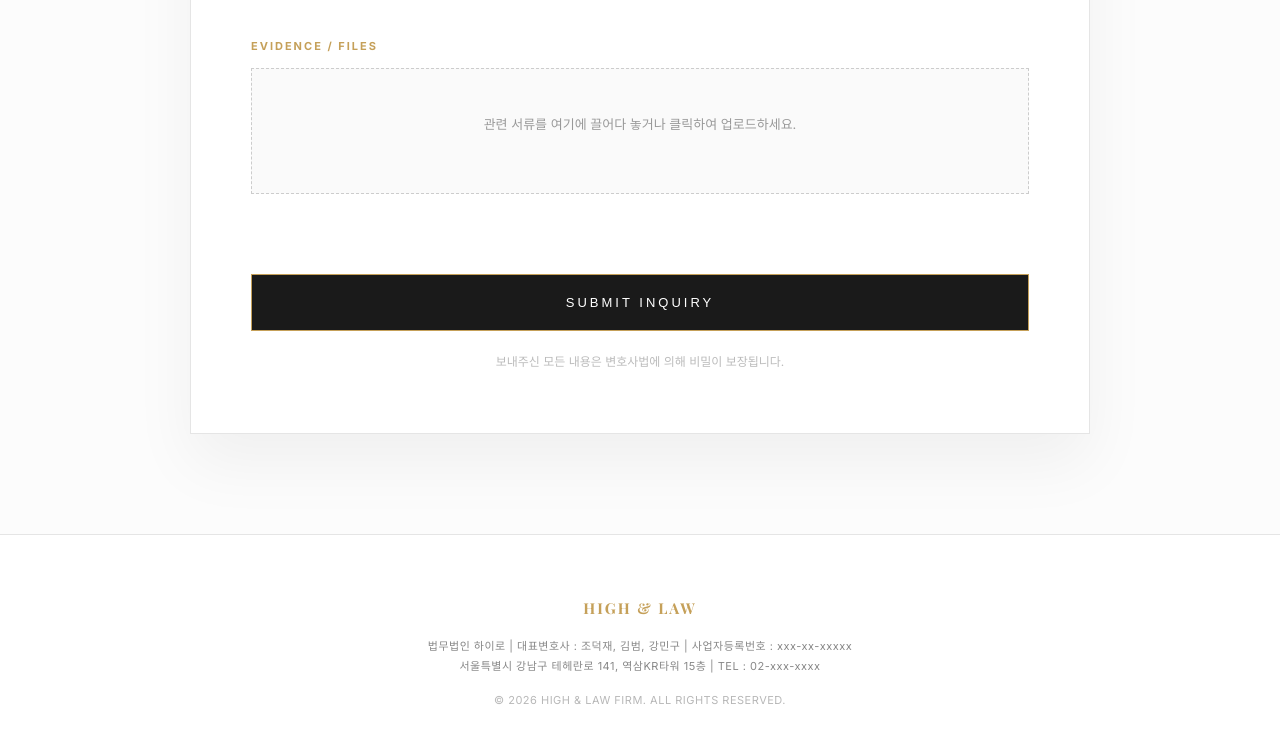
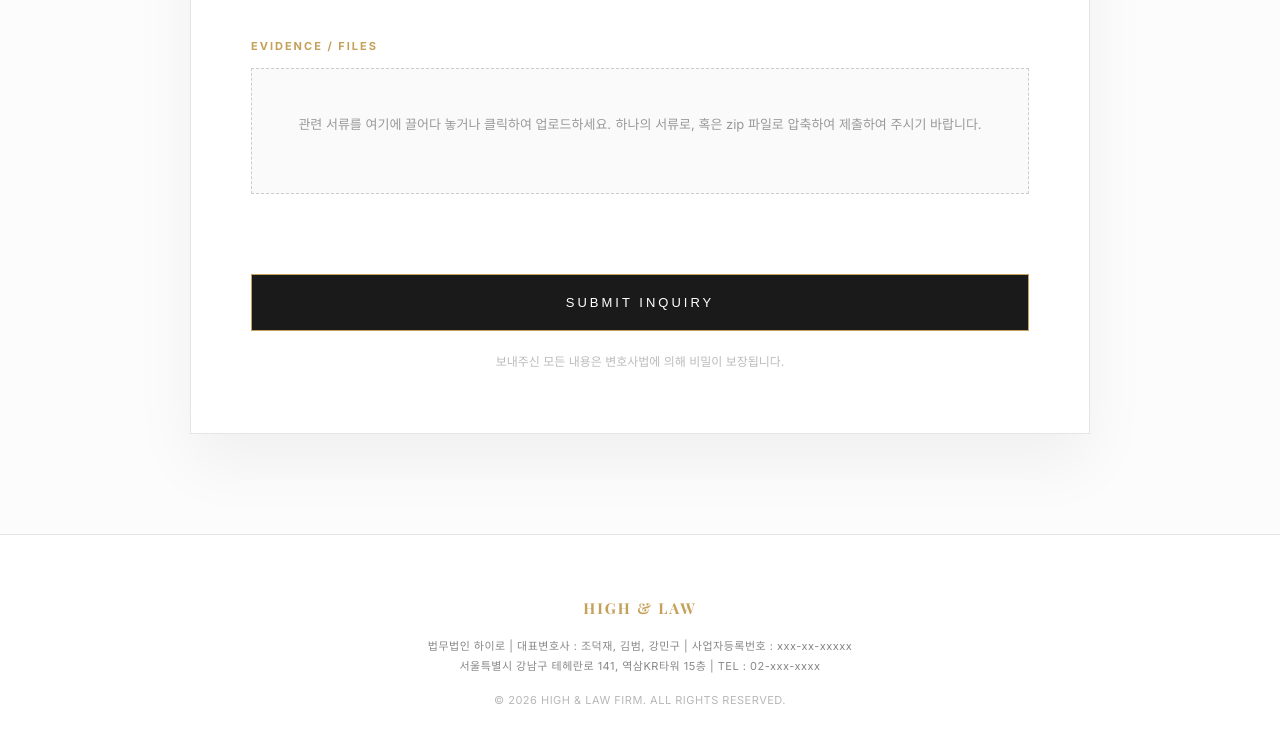
Before and after one commit to vamplive/highlaw, a website: page public/inquiry.html in a window 1280 px wide. Shown: the part 977-1720 px from the top of the page. Drawn offline with nearby package versions, Linux system fonts and the light colour scheme; a web font is replaced by a local one.

Commit message:
Add files via upload

```diff
--- a/public/inquiry.html
+++ b/public/inquiry.html
@@ -145,6 +145,7 @@
                     <label class="form-label">Evidence / Files</label>
                     <div class="file-upload-box" id="drop-zone" onclick="document.getElementById('fileInput').click()">
                         <span style="font-size: 13px; color: #999;">관련 서류를 여기에 끌어다 놓거나 클릭하여 업로드하세요.</span>
+                        <span style="font-size: 13px; color: #999;">하나의 서류로, 혹은 zip 파일로 압축하여 제출하여 주시기 바랍니다.</span>
                         <input type="file" id="fileInput" name="evidence" style="display:none" multiple>
                         <p id="file-list" style="margin-top:15px; font-size:12px; color:var(--gold-primary); font-weight:600;"></p>
                     </div>
```
